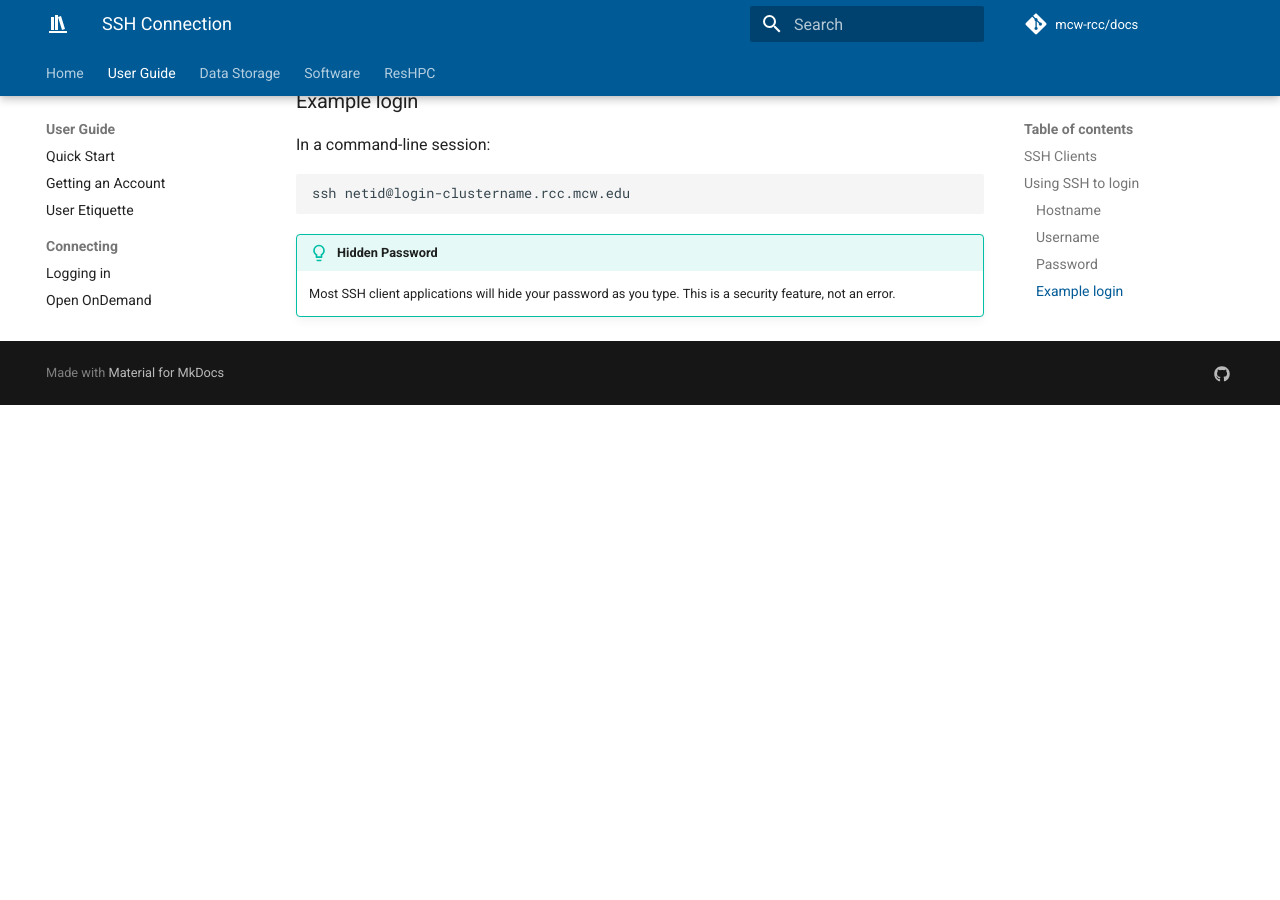
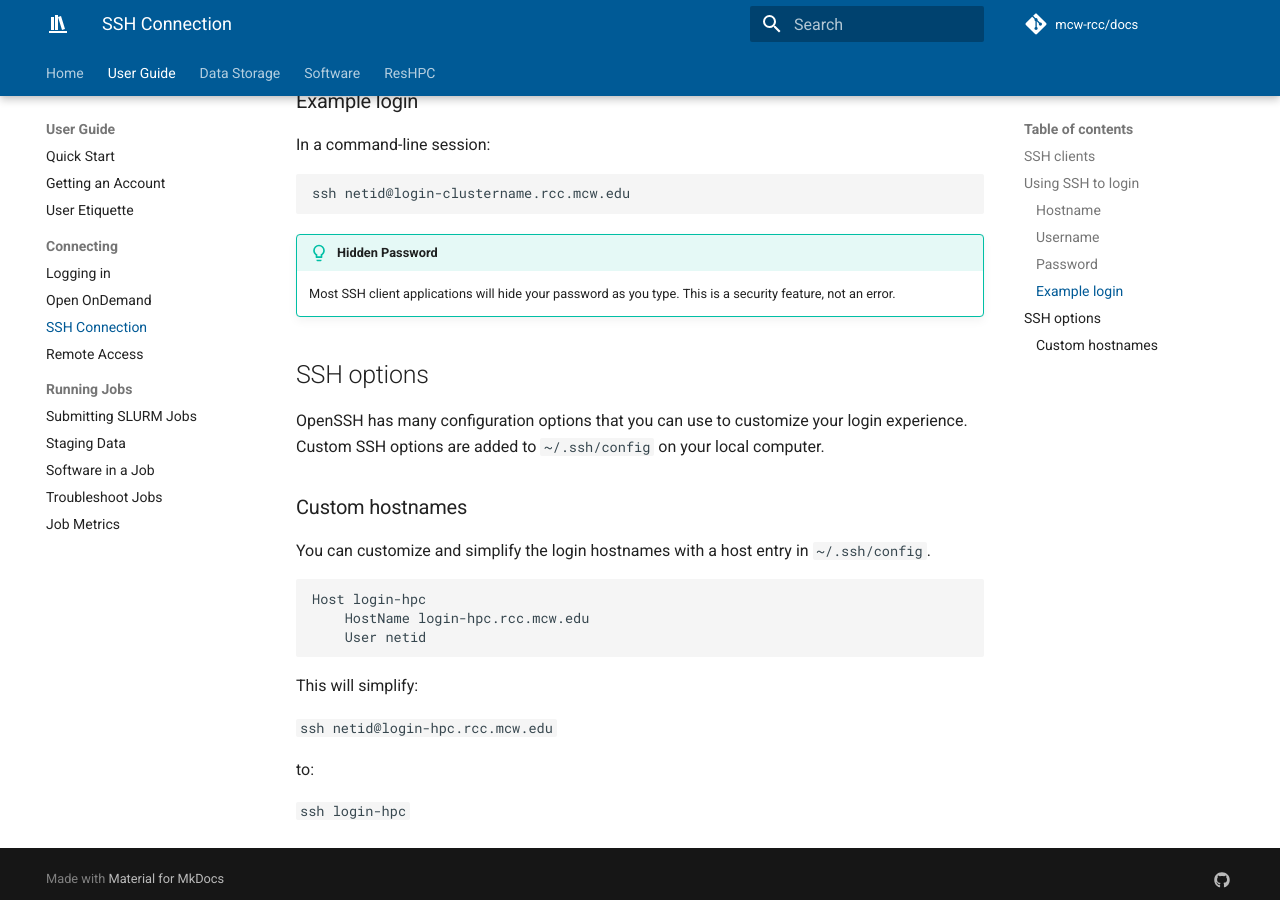
Before and after one commit to mcw-rcc/mcw-rcc.github.io, an MkDocs documentation site: the page built from docs/user-guide/access/ssh.md, in a window 1280 px wide and 900 px high, scrolled down 1200 px. Built offline with MkDocs 1.6.1 and Material for MkDocs 9.7.7, drawn with Linux system fonts in a browser that asks for light colours; comment, search, counter and statistics services are not loaded; before the commit the page ends 1605 px from its top, so only the background shows below that; some of the changed text lies outside the part shown.

````diff
--- a/docs/user-guide/access/ssh.md
+++ b/docs/user-guide/access/ssh.md
@@ -2,7 +2,7 @@
 
 Traditional SSH connection is available for all clusters. However, we do recommend to use [Open OnDemand](ondemand.md) if possible.
 
-## SSH Clients
+## SSH clients
 
 - [PuTTY](https://www.chiark.greenend.org.uk/~sgtatham/putty/latest.html) - simplest SSH client for Windows and requires no install
 - Mac Terminal App - built-in terminal app available on all Mac computers
@@ -42,3 +42,25 @@ ssh netid@login-clustername.rcc.mcw.edu
 
 !!! tip "Hidden Password"
     Most SSH client applications will hide your password as you type. This is a security feature, not an error.
+
+## SSH options
+
+OpenSSH has many configuration options that you can use to customize your login experience. Custom SSH options are added to `~/.ssh/config` on your local computer.
+
+### Custom hostnames
+
+You can customize and simplify the login hostnames with a host entry in `~/.ssh/config`.
+
+```txt
+Host login-hpc
+    HostName login-hpc.rcc.mcw.edu
+    User netid
+```
+
+This will simplify:
+
+`ssh netid@login-hpc.rcc.mcw.edu`
+
+to:
+
+`ssh login-hpc`
````
Also changed, not shown: docs/software/schrodinger.md (+17 -17 lines).
